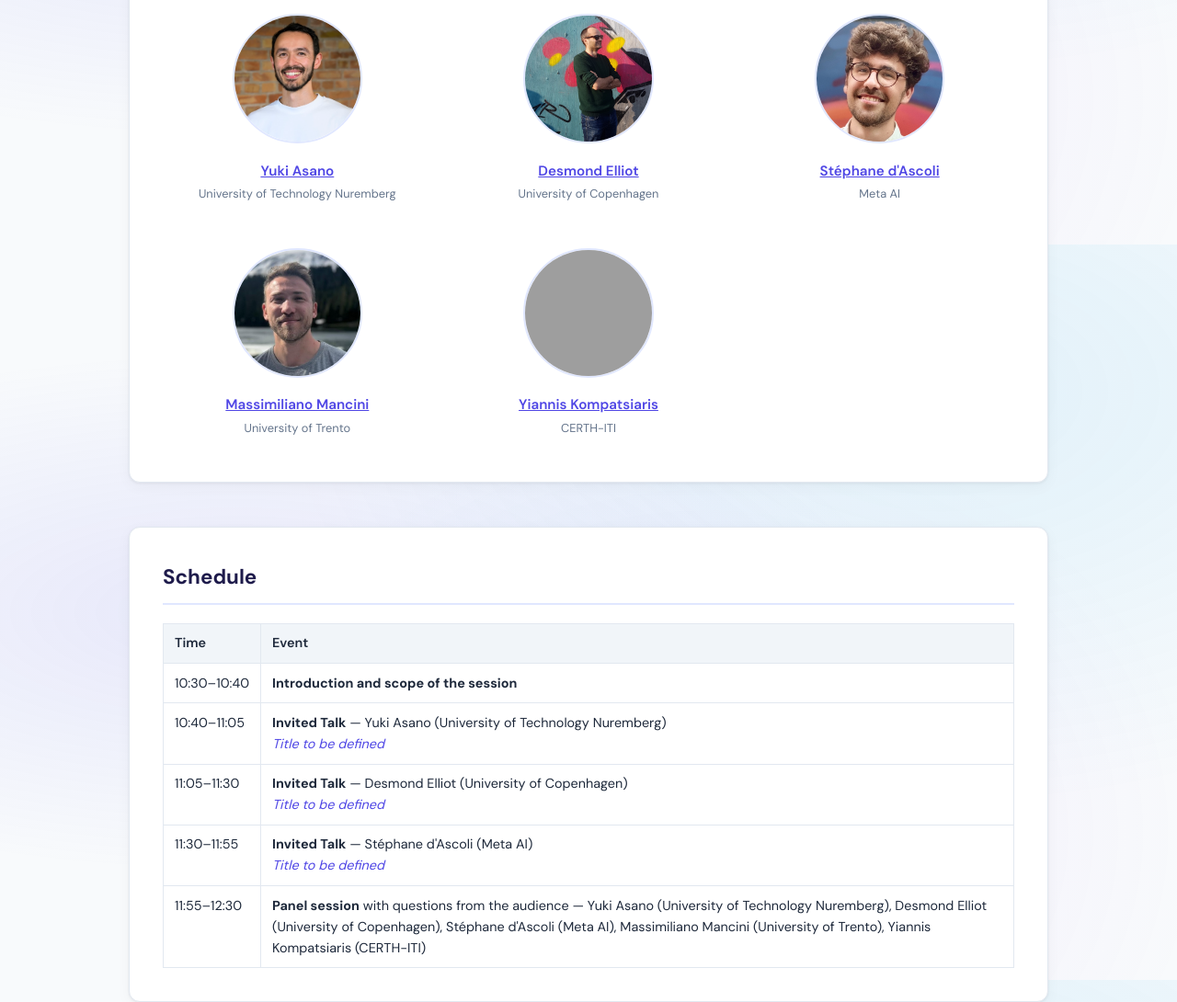
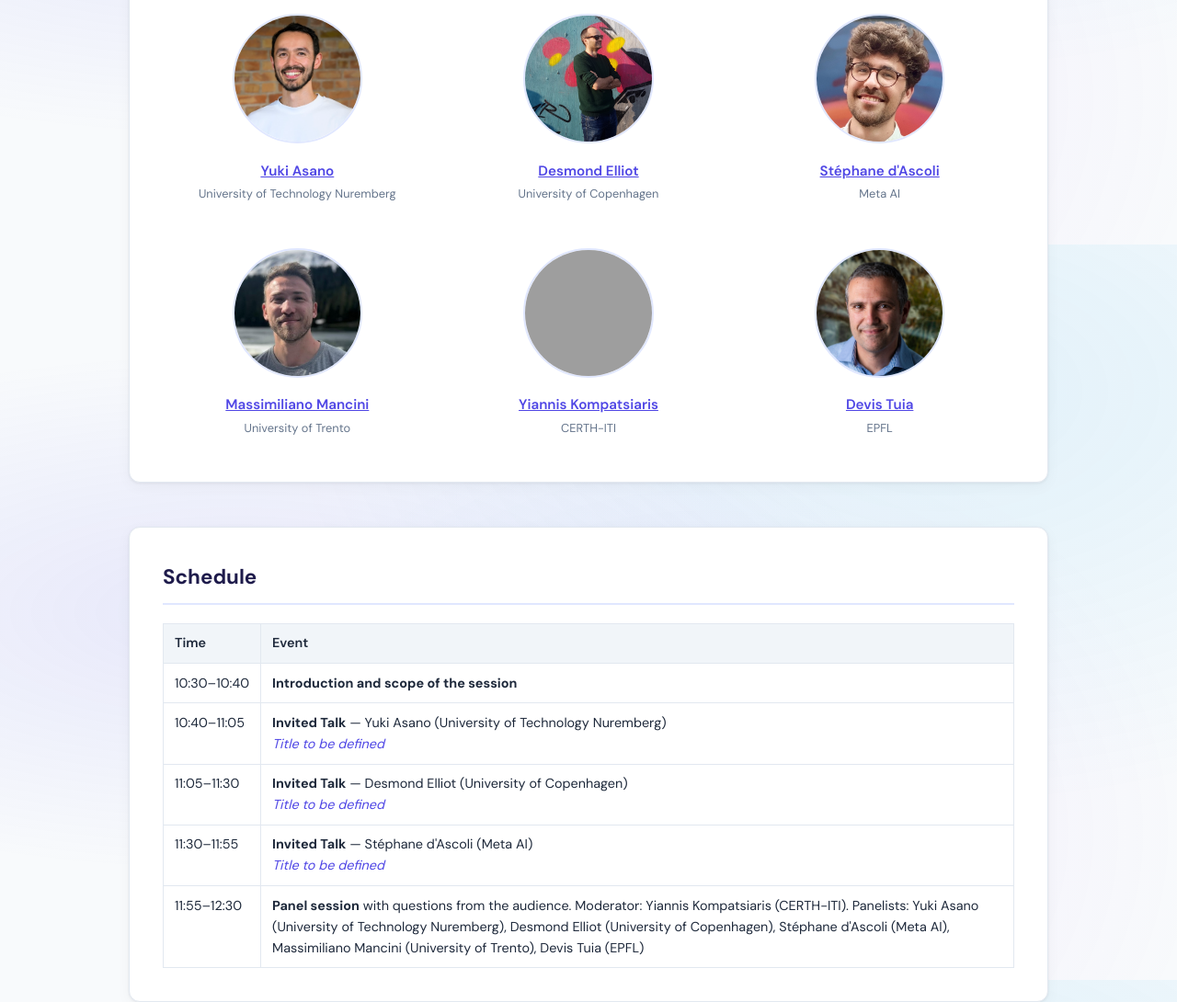
Before and after one commit to DVPS-ai/multimodality4everyone, a plain HTML site: page index.html in a window 1280 px wide. Shown: the part 1334-2424 px from the top of the page at 92% size. Drawn offline with Linux system fonts and the light colour scheme; grey boxes are pictures that could not be loaded.

Commit message:
add devis

```diff
--- a/index.html
+++ b/index.html
@@ -428,6 +428,12 @@
       <p class="affiliation">CERTH-ITI</p>
     </div>
 
+    <div class="person">
+      <img class="headshot" src="speakers/devis-tuia.jpg" alt="Devis Tuia" />
+      <p class="name"><a href="https://people.epfl.ch/devis.tuia?lang=en" target="_blank" rel="noopener">Devis Tuia</a></p>
+      <p class="affiliation">EPFL</p>
+    </div>
+
   </div>
 </section>
 
@@ -460,7 +466,7 @@
       </tr>
       <tr>
         <td>11:55–12:30</td>
-        <td><strong>Panel session</strong> with questions from the audience — Yuki Asano (University of Technology Nuremberg), Desmond Elliot (University of Copenhagen), Stéphane d'Ascoli (Meta AI), Massimiliano Mancini (University of Trento), Yiannis Kompatsiaris (CERTH-ITI)</td>
+        <td><strong>Panel session</strong> with questions from the audience. Moderator: Yiannis Kompatsiaris (CERTH-ITI). Panelists: Yuki Asano (University of Technology Nuremberg), Desmond Elliot (University of Copenhagen), Stéphane d'Ascoli (Meta AI), Massimiliano Mancini (University of Trento), Devis Tuia (EPFL)</td>
       </tr>
     </tbody>
   </table>
```
Also changed, not shown: speakers/devis-tuia.jpg (added).
